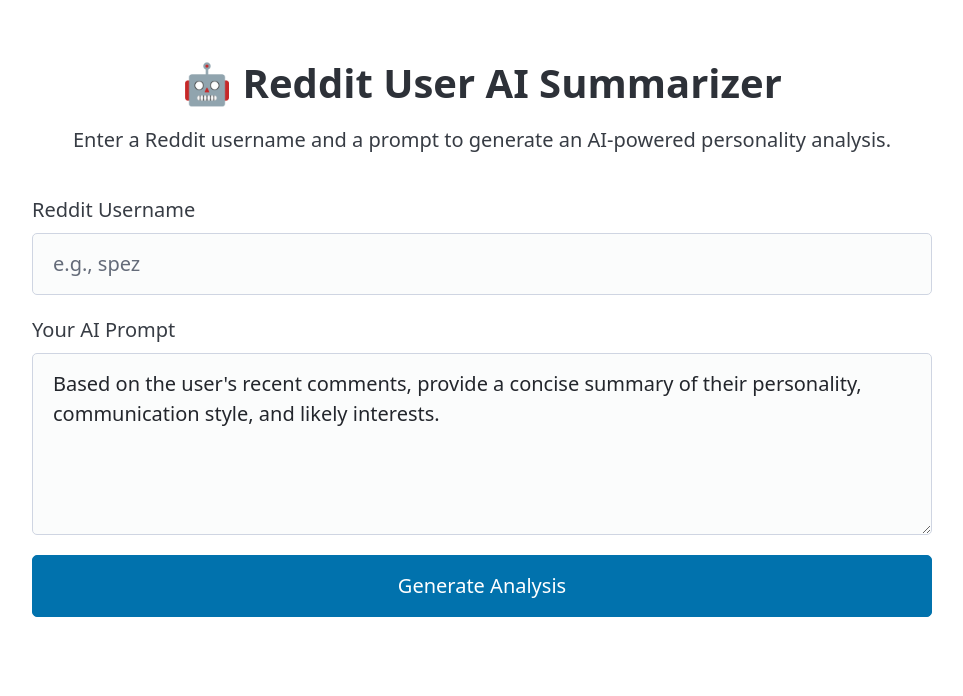
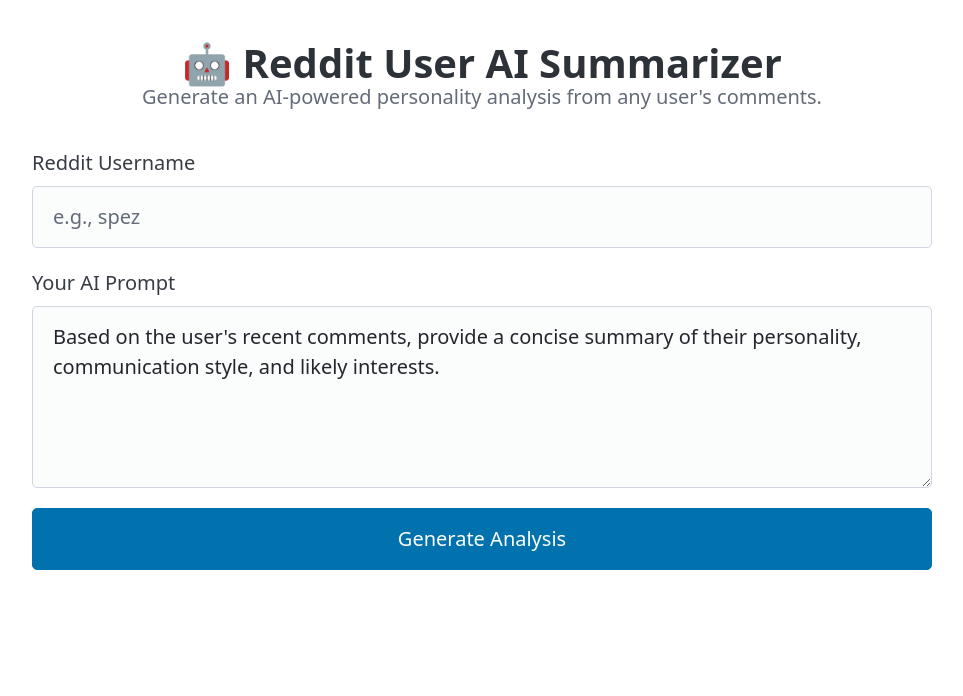
Before and after one commit to priyanshtech/reddit-summarizer-app, a Flask app: page / in a window 1280 px wide. Shown: the top 696 px of the page, without its empty margins (158-1121 px from the left). Run offline with Flask 3, Linux system fonts and the light colour scheme; parts of the project's set-up code (start-up, migrations or seed data) failed here and were passed over; some libraries are stand-ins or nearby versions.

Commit message:
new modified form

```diff
--- a/app.py
+++ b/app.py
@@ -1,4 +1,4 @@
-# app.py (Final Robust Version with Startup Checks)
+# app.py
 
 import os
 from flask import Flask, render_template, request, jsonify
@@ -10,32 +10,19 @@
 CLIENT_ID = os.getenv("CLIENT_ID")
 CLIENT_SECRET = os.getenv("CLIENT_SECRET")
 USER_AGENT = os.getenv("USER_AGENT")
-OPENROUTER_API_KEY = os.getenv("OPENROUTER_API_KEY")
+GOOGLE_AI_API_KEY = os.getenv("GOOGLE_AI_API_KEY")
 
-# =========================================================
-#  VVV NEW BULLETPROOF CHECK VVV
-# =========================================================
-# This code runs only ONCE when the server starts. It will immediately tell us
-# in the logs if a key is missing from the Render environment.
-if not CLIENT_ID or not CLIENT_SECRET or not USER_AGENT or not OPENROUTER_API_KEY:
-    # We will log the error and then stop the application from starting if a key is missing.
-    missing_keys = []
-    if not CLIENT_ID: missing_keys.append("CLIENT_ID")
-    if not CLIENT_SECRET: missing_keys.append("CLIENT_SECRET")
-    if not USER_AGENT: missing_keys.append("USER_AGENT")
-    if not OPENROUTER_API_KEY: missing_keys.append("OPENROUTER_API_KEY")
-
-    # This error will be VERY visible in the Render deploy logs.
-    raise ValueError(f"FATAL STARTUP ERROR: The following required environment variables are missing: {', '.join(missing_keys)}")
-# =========================================================
-
+# --- Initialize the Flask App ---
 app = Flask(__name__)
 
-# --- (The rest of your code is unchanged, I'm including it all for completeness) ---
+# --- Helper Functions (Backend Logic) ---
 
 def fetch_user_comments(username, limit=150):
-    # We can remove the check from here because we do it on startup now.
+    """Fetches comments from a Reddit user using safe, read-only mode."""
     try:
+        if not CLIENT_ID or not CLIENT_SECRET:
+            raise ValueError("Reddit API credentials are not configured on the server.")
+
         reddit = praw.Reddit(client_id=CLIENT_ID, client_secret=CLIENT_SECRET, user_agent=USER_AGENT)
         user = reddit.redditor(username)
         _ = user.created_utc
@@ -43,33 +30,44 @@
     except NotFound:
         raise ValueError(f"Reddit user '{username}' not found.")
     except PrawcoreException as e:
-        raise ValueError(f"Could not connect to Reddit (401 Unauthorized). Please check that CLIENT_ID and CLIENT_SECRET environment variables on the server are correct. Details: {e}")
+        raise ValueError(f"Could not connect to Reddit. This is likely an invalid CLIENT_ID or CLIENT_SECRET. Details: {e}")
     except Exception as e:
         raise ConnectionError(f"An unexpected error occurred while fetching comments: {e}")
 
-# ... (The rest of the functions and routes are identical to the previous version) ...
 
 def get_ai_summary(text_to_summarize, user_prompt):
+    """Sends a block of text and a custom prompt to the Google AI Gemini API."""
     try:
-        api_url = "https://openrouter.ai/api/v1/chat/completions"
-        headers = {"Authorization": f"Bearer {OPENROUTER_API_KEY}", "Content-Type": "application/json"}
+        if not GOOGLE_AI_API_KEY:
+            raise ValueError("The server's GOOGLE_AI_API_KEY is not configured.")
+
+        api_url = f"https://generativelanguage.googleapis.com/v1beta/models/gemini-1.5-flash-latest:generateContent?key={GOOGLE_AI_API_KEY}"
+        headers = {"Content-Type": "application/json"}
+        full_prompt = f"""{user_prompt}\n\nHere is the user's writing sample from Reddit to analyze:\n---\n{text_to_summarize}"""
+
         data_payload = {
-            "model": "deepseek/deepseek-chat",
-            "messages": [
-                {"role": "system", "content": "You are a helpful assistant."},
-                {"role": "user", "content": f"""{user_prompt}\n\nHere is the text to analyze:\n---\n{text_to_summarize}"""}
-            ]
+            "contents": [{"parts": [{"text": full_prompt}]}]
         }
+
         response = requests.post(api_url, headers=headers, json=data_payload, timeout=90)
         response.raise_for_status()
-        summary = response.json()['choices'][0]['message']['content']
-        return summary
+        response_json = response.json()
+
+        if 'candidates' not in response_json or not response_json['candidates']:
+             raise ValueError("The AI model generated an empty response, possibly due to a safety filter.")
+
+        summary = response_json['candidates'][0]['content']['parts'][0]['text']
+        return summary.strip()
+
     except requests.exceptions.HTTPError as e:
-        if e.response.status_code == 401:
-            raise ValueError("Authentication with AI API failed. The server's OPENROUTER_API_KEY is invalid or has insufficient credits.")
-        raise ConnectionError(f"The AI API returned an error: {e.response.status_code} {e.response.text}")
+        if e.response.status_code == 400:
+            raise ValueError("Authentication with Google AI failed. The GOOGLE_AI_API_KEY is likely invalid.")
+        raise ConnectionError(f"The Google AI API returned an error: {e.response.status_code}. Response: {e.response.text}")
     except Exception as e:
-        raise ConnectionError(f"An unexpected error occurred while contacting the AI API: {e}")
+        raise ConnectionError(f"An unexpected error occurred while contacting the Google AI API: {e}")
+
+
+# --- API Endpoints (Routes for the website) ---
 
 @app.route('/')
 def index():
@@ -100,5 +98,6 @@
     except (ValueError, ConnectionError) as e:
         return jsonify({'error': str(e)}), 400
 
+# --- Start the Server ---
 if __name__ == '__main__':
     app.run(debug=True)
--- a/requirements.txt
+++ b/requirements.txt
@@ -1,4 +1,3 @@
-# requirements.txt
 Flask
 praw
 requests
--- a/templates/index.html
+++ b/templates/index.html
@@ -1,57 +1,48 @@
-<!-- templates/index.html (Professional UI, simplified for the user) -->
+<!-- templates/index.html -->
 <!DOCTYPE html>
-<html lang="en">
+<html lang="en" data-theme="light">
 <head>
     <meta charset="UTF-8">
     <meta name="viewport" content="width=device-width, initial-scale=1.0">
     <title>Reddit AI Summarizer</title>
-    <!-- 1. Include the modern CSS framework: Pico.css -->
+    <!-- Modern CSS framework: Pico.css -->
     <link rel="stylesheet" href="https://cdn.jsdelivr.net/npm/@picocss/pico@2/css/pico.min.css"/>
 
     <style>
-        /* A little custom styling to fine-tune the look */
-        body { padding: 2rem; }
-        main.container { max-width: 900px; }
+        main.container { max-width: 900px; padding-top: 2rem; }
         header { text-align: center; margin-bottom: 2rem; }
         #result-card { margin-top: 2rem; }
         /* A better-looking spinner */
-        [aria-busy="true"] {
-            display: inline-block;
-            width: 1.5rem;
-            height: 1.5rem;
-            margin-right: 0.5rem;
-        }
+        [aria-busy="true"] { display: inline-block; width: 1.5rem; height: 1.5rem; margin-right: 0.5rem; }
+        pre { white-space: pre-wrap; word-wrap: break-word; }
     </style>
 </head>
 <body>
     <main class="container">
         <header>
-            <h1>🤖 Reddit User AI Summarizer</h1>
-            <p>Enter a Reddit username and a prompt to generate an AI-powered personality analysis.</p>
+            <hgroup>
+                <h1>🤖 Reddit User AI Summarizer</h1>
+                <h2>Generate an AI-powered personality analysis from any user's comments.</h2>
+            </hgroup>
         </header>
 
         <form id="analyzer-form">
-            <!-- Username Input -->
             <label for="username">Reddit Username</label>
             <input type="text" id="username" name="username" placeholder="e.g., spez" required>
 
-            <!-- Prompt Text Area -->
             <label for="prompt">Your AI Prompt</label>
             <textarea id="prompt" name="prompt" rows="5" required>Based on the user's recent comments, provide a concise summary of their personality, communication style, and likely interests.</textarea>
 
-            <!-- The Submit Button - will show loading state -->
             <button type="submit" id="submit-button">Generate Analysis</button>
         </form>
 
-        <!-- A dedicated section for status and results -->
         <article id="result-card" style="display:none;">
             <header id="status-message"></header>
-            <pre id="result-text" style="white-space: pre-wrap; word-wrap: break-word;"></pre>
+            <pre id="result-text"></pre>
         </article>
     </main>
 
     <script>
-        // Frontend JavaScript for interactivity
         const form = document.getElementById('analyzer-form');
         const submitButton = document.getElementById('submit-button');
         const resultCard = document.getElementById('result-card');
@@ -60,54 +51,35 @@
 
         form.addEventListener('submit', async function (event) {
             event.preventDefault();
-
-            // --- 1. Get user input ---
             const username = document.getElementById('username').value;
             const prompt = document.getElementById('prompt').value;
 
-            // --- 2. Setup UI for loading state ---
             submitButton.setAttribute('aria-busy', 'true');
             submitButton.disabled = true;
             resultCard.style.display = 'block';
-            statusMessage.innerHTML = '';
             resultText.textContent = '';
 
             try {
-                // --- 3. Step-by-step API calls ---
                 updateStatus('🔍 Fetching comments for <strong>' + username + '</strong>...');
-
-                // Fetch comments
                 const commentsResponse = await postData('/fetch_comments', { username });
                 if (commentsResponse.error) throw new Error(commentsResponse.error);
 
                 updateStatus(`✅ Found <strong>${commentsResponse.comment_count}</strong> comments. Connecting to AI...`);
-
-                // Get summary
-                const summaryPayload = {
-                    comments_text: commentsResponse.comments_text,
-                    prompt: prompt,
-                };
-                const summaryResponse = await postData('/get_summary', summaryPayload);
+                const summaryResponse = await postData('/get_summary', { comments_text: commentsResponse.comments_text, prompt: prompt });
                 if (summaryResponse.error) throw new Error(summaryResponse.error);
 
-                // --- 4. Display success result ---
-                resultCard.className = 'pico-color-green-150';
                 statusMessage.innerHTML = '<strong>Analysis Complete:</strong>';
                 resultText.textContent = summaryResponse.summary;
 
             } catch (error) {
-                // --- 5. Display error result ---
-                resultCard.className = 'pico-color-red-150';
                 statusMessage.innerHTML = '<strong>An Error Occurred:</strong>';
                 resultText.textContent = error.message;
             } finally {
-                // --- 6. Reset UI after completion ---
                 submitButton.removeAttribute('aria-busy');
                 submitButton.disabled = false;
             }
         });
 
-        // Helper function for API calls
         async function postData(url = '', data = {}) {
             const response = await fetch(url, {
                 method: 'POST',
@@ -121,7 +93,6 @@
             return response.json();
         }
 
-        // Helper function for status updates
         function updateStatus(message) {
             statusMessage.innerHTML = `<span aria-busy="true"></span> ${message}`;
         }
```
